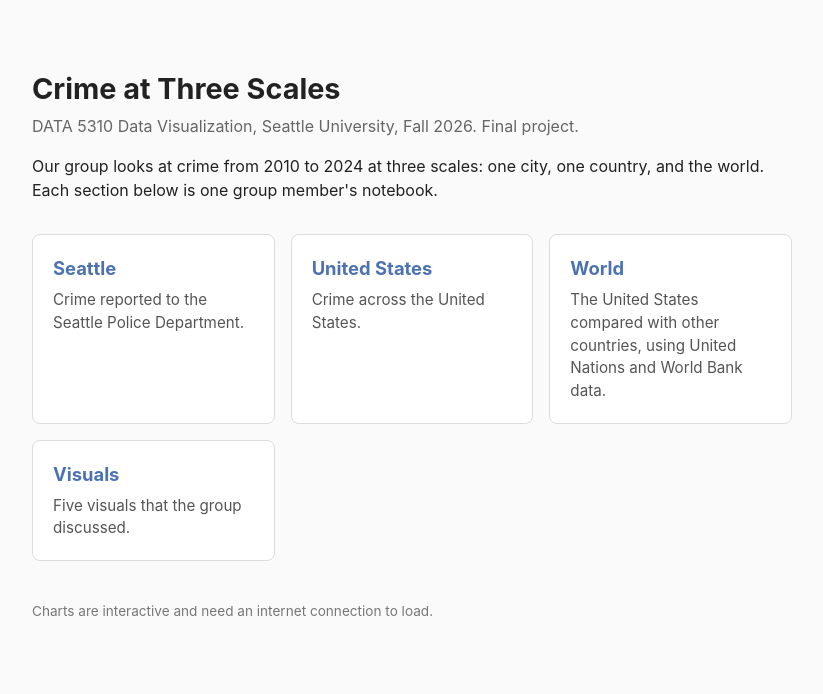
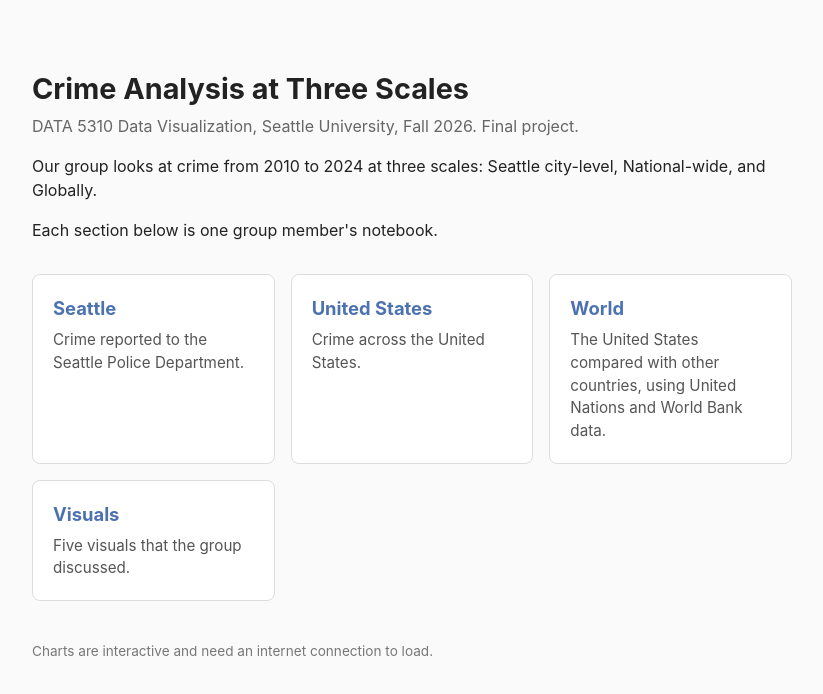
Before and after one commit to alyzukas/seattle-crime-analysis, a plain HTML site: page docs/index.html in a window 1280 px wide. Shown: the whole page, without its empty margins (228-1051 px from the left). Drawn offline with Linux system fonts and the light colour scheme.

Commit message:
Revise title and description in index.html
Updated the title and description for clarity.

```diff
--- a/docs/index.html
+++ b/docs/index.html
@@ -19,9 +19,9 @@
   </style>
 </head>
 <body>
-  <h1>Crime at Three Scales</h1>
+  <h1>Crime Analysis at Three Scales</h1>
   <p class="sub">DATA 5310 Data Visualization, Seattle University, Fall 2026. Final project.</p>
-  <p>Our group looks at crime from 2010 to 2024 at three scales: one city, one country, and the world. Each section below is one group member's notebook.</p>
+  <p>Our group looks at crime from 2010 to 2024 at three scales: Seattle city-level, National-wide, and Globally. </p> Each section below is one group member's notebook.</p>
 
   <!-- To add or rename a section, copy one <li> block and change the file name, title and description. -->
   <ul class="cards">
```
